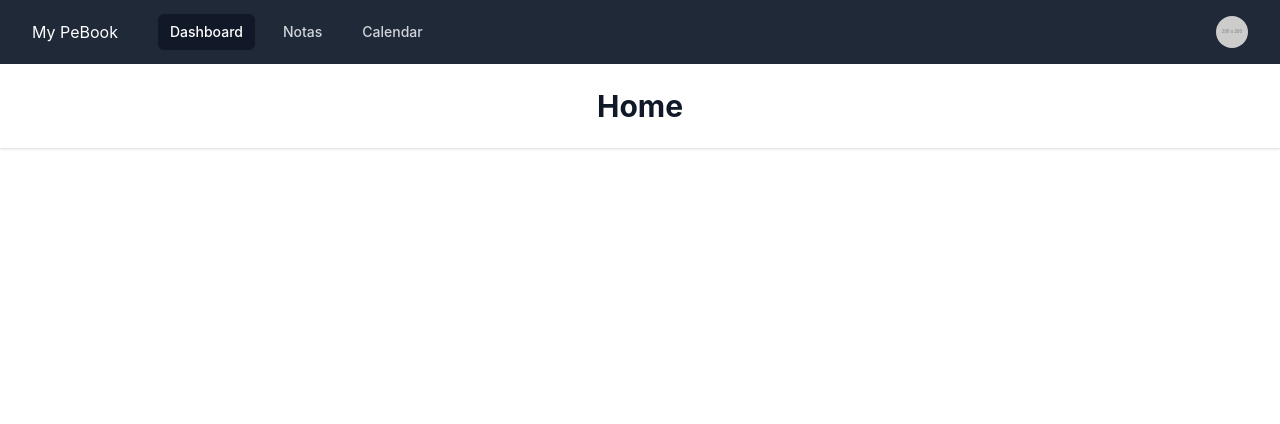
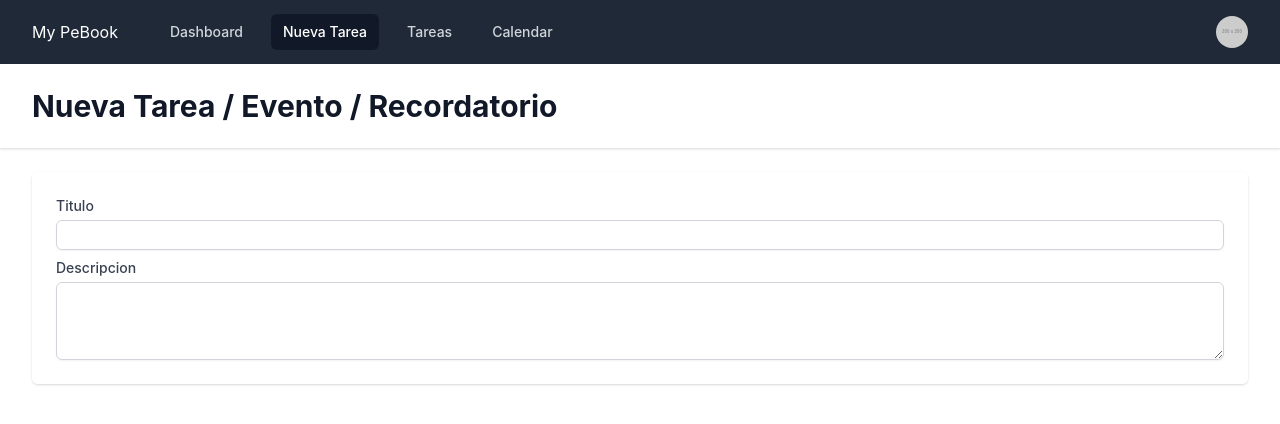
Before and after one commit to javieralarcon77/my-todo, a React (Create React App) app: page /todo/new in a window 1280 px wide. Shown: the top 424 px of the page. Built offline with nearby package versions, Linux system fonts and the light colour scheme.

Commit message:
actualizada estrutura para manejo de rutas

```diff
--- a/src/App.js
+++ b/src/App.js
@@ -1,13 +1,9 @@
 import './App.css';
-import Layout from './components/Layout';
+import AppRouter from './AppRouter';
 
 const App = () => {
   return (
-    <div className="App">
-      <Layout title="Home">
-
-      </Layout>
-    </div>
+    <AppRouter />
   );
 }
 
--- /dev/null
+++ b/src/AppRouter.js
@@ -0,0 +1,27 @@
+import React from 'react'
+import {
+    BrowserRouter as Router,
+    Route,
+    Switch
+} from 'react-router-dom'
+
+import Home from './pages/Home'
+import NewTodo from './pages/NewTodo'
+
+const AppRouter = () => {
+    return (
+        <Router>
+            <Switch>
+                <Route path="/todo/new/">
+                    <NewTodo />
+                </Route>
+                <Route path="/">
+                    <Home />
+                </Route>
+
+            </Switch>
+        </Router>
+    )
+}
+
+export default AppRouter
--- /dev/null
+++ b/src/components/atoms/Card.js
@@ -0,0 +1,13 @@
+import React from 'react'
+
+const Card = ({ children }) => {
+    return (
+        <div className="shadow sm:rounded-md sm:overflow-hidden">
+            <div className="px-4 py-5 bg-white space-y-6 sm:p-6">
+                { children }
+            </div>
+        </div>
+    )
+}
+
+export default Card
--- /dev/null
+++ b/src/components/atoms/Input.js
@@ -0,0 +1,31 @@
+import React from 'react'
+
+const Input = ({ type, title }) => {
+    return (
+        <div>
+           <label htmlFor="company_website" className="block text-sm font-medium text-gray-700">
+                { title }
+            </label>
+            {
+                type === 'textarea' ?
+                <div className="mt-1">
+                    <textarea
+                        rows="3"
+                        className="shadow-sm focus:ring-indigo-500 focus:border-indigo-500 mt-1 block w-full sm:text-sm border-gray-300 rounded-md"
+                        placeholder=""
+                    ></textarea>
+                </div> :
+                <div className="mt-1 mb-2 flex rounded-md shadow-sm">
+                    <input
+                        type={ type }
+                        className="focus:ring-indigo-500 focus:border-indigo-500 flex-1 block w-full rounded-none rounded-md sm:text-sm border-gray-300 pt-1 pb-1"
+                    />
+                </div>
+            }
+
+
+        </div>
+    )
+}
+
+export default Input;
--- a/src/components/NavMenu.js
+++ b/src/components/molecules/NavMenu.js
@@ -1,11 +1,16 @@
-import React, { useState } from "react";
+import React, { useEffect, useState } from "react";
+import { Link, useRouteMatch } from "react-router-dom";
 
 const NavMenu = () => {
+  const match = useRouteMatch();
+
+  //console.log(match.url);
 
   const [itemsMenu, setItemsMenu ] = useState([
-    { title: 'Dashboard', slug: '/', active: true },
-    { title: 'Notas', slug: '/', active: false },
-    { title: 'Calendar', slug: '/', active: false },
+    { title: 'Dashboard', slug: '/', active: false },
+    { title: 'Nueva Tarea', slug: '/todo/new', active: false },
+    { title: 'Tareas', slug: '/todo/list', active: false },
+    { title: 'Calendar', slug: '/calendario', active: false },
   ]);
 
   const datosUser = {
@@ -16,6 +21,18 @@ const NavMenu = () => {
 
   const [ showMenuProfile, setShowMenuProfile ] = useState(false);
   const [ openMenuMobile, setOpenMenuMobile ] = useState(false);
+
+  useEffect(()=>{
+    var url = match.url;
+
+    setItemsMenu( items => {
+      return items.map( item => ({
+        ...item,
+        active: item.slug === url
+      }) )
+    } )
+  },[ match ])
+
 
   const OptionProfile = ({ className }) => (
     <>
@@ -40,17 +57,17 @@ const NavMenu = () => {
               <div className="ml-10 flex items-baseline space-x-4">
                 {
                   itemsMenu.map( (item, i)=>(
-                    <a
-                      href={ item.slug }
+                    <Link
+                      key={ i }
+                      to={ item.slug }
                       className={
                         item.active ?
                         "bg-gray-900 text-white px-3 py-2 rounded-md text-sm font-medium" :
                         "text-gray-300 hover:bg-gray-700 hover:text-white px-3 py-2 rounded-md text-sm font-medium"
                       }
-                      key={ i }
                     >
                       { item.title }
-                    </a>
+                    </Link>
                   ))
                 }
               </div>
--- a/src/components/Layout.js
+++ b/src/components/organisms/Layout.js
@@ -1,5 +1,5 @@
 import React from 'react'
-import NavMenu from './NavMenu'
+import NavMenu from '../molecules/NavMenu'
 
 const Layout = ({ children, title }) => {
     return (
@@ -7,7 +7,7 @@ const Layout = ({ children, title }) => {
             <NavMenu />
             <header className="bg-white shadow">
                 <div className="max-w-7xl mx-auto py-6 px-4 sm:px-6 lg:px-8">
-                    <h1 className="text-3xl font-bold text-gray-900">
+                    <h1 className="text-1xl md:text-3xl font-bold text-gray-900">
                         { ( typeof title !== 'undefined' ) ? title : 'MyPeBook' }
                     </h1>
                 </div>
--- a/src/index.css
+++ b/src/index.css
@@ -15,3 +15,7 @@ code {
   font-family: source-code-pro, Menlo, Monaco, Consolas, 'Courier New',
     monospace;
 }
+
+.input-form{
+  @apply focus:ring-indigo-500 focus:border-indigo-500 flex-1 block w-full rounded-none rounded-r-md sm:text-sm border-gray-300;
+}
--- /dev/null
+++ b/src/pages/NewTodo.js
@@ -0,0 +1,26 @@
+import React from 'react'
+import Card from '../components/atoms/Card'
+import Input from '../components/atoms/Input'
+import Layout from '../components/organisms/Layout'
+
+const NewTodo = () => {
+    return (
+        <Layout title="Nueva Tarea / Evento / Recordatorio">
+            <Card>
+                <div className="">
+                    <Input
+                        title="Titulo"
+                        type="text"
+                    />
+                    <Input
+                        title="Descripcion"
+                        type="textarea"
+                    />
+                </div>
+            </Card>
+
+        </Layout>
+    )
+}
+
+export default NewTodo
```
